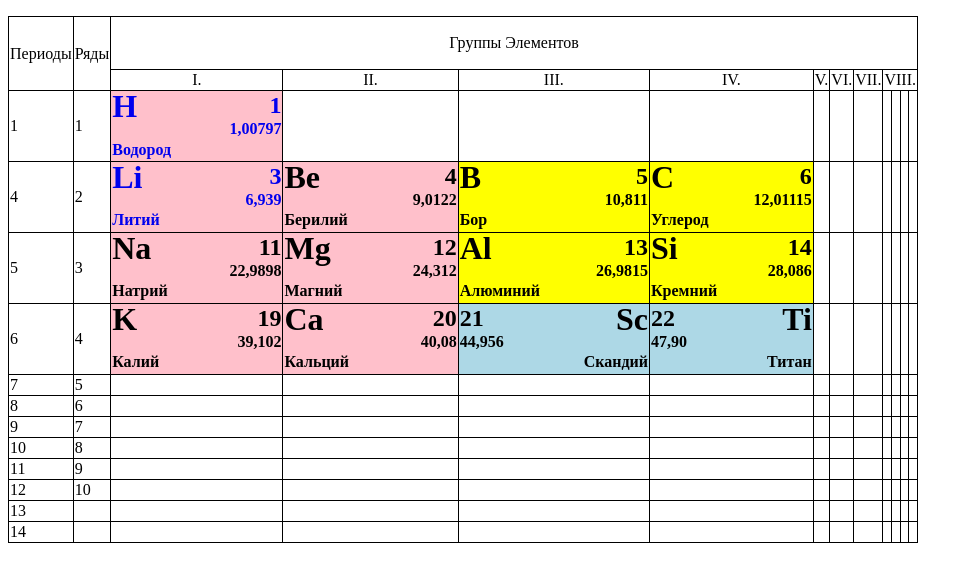
After one commit to Bondaletov56/Bondaletov_ILya, a PHP site: page /table.html in a window 1280 px wide. The commit adds this page. Shown: the top 582 px of the page, without its empty margins (0-973 px from the left). Run offline with PHP 8.4, Linux system fonts and the light colour scheme.

Commit message:
31-01-2022

```diff
--- a/index.html
+++ b/index.html
@@ -11,9 +11,11 @@
 <body class="body">
     <header class="header">
         <img class="logo" src="images/Bi_300_200.png" alt="Нет рисунка">
+        <button class="tab" type="button" name="Tab"><a href="table.html">Таблица Менделеева</a></button>
     </header>
     <main class="main">
-        <div class="menu"></div>
+        <div class="menu">
+        </div>
         <img class="photo" src="images/Photo.jpeg" alt="Нет рисунка">
         <div class="fio">
            <h1 class="b">Илья Бондалетов</h1>
--- /dev/null
+++ b/styles/TableStyle.css
@@ -0,0 +1,72 @@
+.table, td, tr{
+    border: 1px solid black;
+    border-collapse: collapse;
+}
+.rm{
+    list-style-type: upper-roman;
+    text-align: center;
+}
+.pink{
+    background-color: pink;
+}
+.yellow{
+    background-color: yellow;
+}
+.blue{
+    background-color: lightblue;
+}
+.simvol{
+    text-align: left;
+    vertical-align: top;
+    width: 30%;
+    float: left;
+    margin-top: -25px;
+}
+.simvol_r{
+    text-align: right;
+    vertical-align: top;
+    width: 30%;
+    float: right;
+    margin-top: -25px;
+}
+.nomer{
+    text-align: right;
+    vertical-align: top;
+    width: 70%;
+    float: right;
+    margin-top: -20px;
+}
+.nomer_l{
+    text-align: left;
+    vertical-align: top;
+    width: 70%;
+    float: left;
+    margin-top: -20px;
+}
+.massa_l{
+    text-align: left;
+    width: 60%;
+    float: left;
+    margin-top: -40px;
+}
+.massa_r{
+    text-align: right;
+    width: 60%;
+    float: right;
+    margin-top: -40px;
+}
+.name_l{
+    float: left;
+    text-align: left;
+    width: 60%;
+    margin-top: -40px;
+    margin-bottom: -20px;
+
+}
+.name_r{
+    float: right;
+    text-align: right;
+    width: 60%;
+    margin-top: -40px;
+    margin-bottom: -20px;
+}
--- a/styles/style.css
+++ b/styles/style.css
@@ -16,6 +16,12 @@
 .menu{
     height: 100px;
     border-bottom: solid 2px gray;
+}
+.tab{
+    border-radius: 7px;
+    border: solid 2px gray;
+    background-color: darkgray;
+    margin: 70px;
 }
 .photo{
     width: 30%;
--- /dev/null
+++ b/table.html
@@ -0,0 +1,278 @@
+<!DOCTYPE html>
+<html lang="en">
+<head>
+    <meta charset="UTF-8">
+    <title>Table</title>
+    <link rel="stylesheet" type="text/css" href="styles/TableStyle.css">
+</head>
+<body>
+    <table class="table">
+        <tr>
+            <td rowspan="2">Периоды</td>
+            <td rowspan="2">Ряды</td>
+            <td colspan="13"><p align="center">Группы Элементов</p></td>
+        </tr>
+        <tr class="rm">
+            <ol type="I" >
+            <td><li value="1"></li></td>
+            <td><li value="2"></li></td>
+            <td><li value="3"></li></td>
+            <td><li value="4"></li></td>
+            <td><li value="5"></li></td>
+            <td><li value="6"></li></td>
+            <td><li value="7"></li></td>
+            <td colspan="13"><li value="8"></li></td>
+            </ol>
+        </tr>
+        <tr>
+            <td>1</td>
+            <td>1</td>
+            <td class="pink">
+                <a href="https://ru.wikipedia.org/wiki/%D0%92%D0%BE%D0%B4%D0%BE%D1%80%D0%BE%D0%B4" target="_blank" title="Водород-Википедия">
+                    <div class="simvol"><h1>H</h1></div>
+                    <div class="nomer"><h2>1</h2></div>
+                    <div class="massa_r"><h4>1,00797</h4></div>
+                    <div class="name_l"><h4><b>Водород</b></h4></div>
+                </a>
+            </td>
+            <td></td>
+            <td></td>
+            <td></td>
+            <td></td>
+            <td></td>
+            <td></td>
+            <td></td>
+            <td></td>
+            <td></td>
+            <td></td>
+        </tr>
+        <tr>
+            <td>4</td>
+            <td>2</td>
+            <td class="pink">
+                <a href="https://ru.wikipedia.org/wiki/%D0%9B%D0%B8%D1%82%D0%B8%D0%B9" target="_blank" title="Литий-Википедия">
+                    <div class="simvol"><h1>Li</h1></div>
+                    <div class="nomer"><h2>3</h2></div>
+                    <div class="massa_r"><h4>6,939</h4></div>
+                    <div class="name_l"><h4><b>Литий</b></h4></div>
+                </a>
+            </td>
+            <td class="pink">
+                <div class="simvol"><h1>Be</h1></div>
+                <div class="nomer"><h2>4</h2></div>
+                <div class="massa_r"><h4>9,0122</h4></div>
+                <div class="name_l"><h4><b>Берилий</b></h4></div>
+            </td>
+            <td class="yellow">
+                <div class="simvol"><h1>B</h1></div>
+                <div class="nomer"><h2>5</h2></div>
+                <div class="massa_r"><h4>10,811</h4></div>
+                <div class="name_l"><h4><b>Бор</b></h4></div>
+            </td>
+            <td class="yellow">
+                <div class="simvol"><h1>C</h1></div>
+                <div class="nomer"><h2>6</h2></div>
+                <div class="massa_r"><h4>12,01115</h4></div>
+                <div class="name_l"><h4><b>Углерод</b></h4></div>
+            </td>
+            <td></td>
+            <td></td>
+            <td></td>
+            <td></td>
+            <td></td>
+            <td></td>
+            <td></td>
+        </tr>
+        <tr>
+            <td>5</td>
+            <td>3</td>
+            <td class="pink">
+                <div class="simvol"><h1>Na</h1></div>
+                <div class="nomer"><h2>11</h2></div>
+                <div class="massa_r"><h4>22,9898</h4></div>
+                <div class="name_l"><h4><b>Натрий</b></h4></div>
+            </td>
+            <td class="pink">
+                <div class="simvol"><h1>Mg</h1></div>
+                <div class="nomer"><h2>12</h2></div>
+                <div class="massa_r"><h4>24,312</h4></div>
+                <div class="name_l"><h4><b>Магний</b></h4></div>
+            </td>
+            <td class="yellow">
+                <div class="simvol"><h1>Al</h1></div>
+                <div class="nomer"><h2>13</h2></div>
+                <div class="massa_r"><h4>26,9815</h4></div>
+                <div class="name_l"><h4><b>Алюминий</b></h4></div>
+            </td>
+            <td class="yellow">
+                <div class="simvol"><h1>Si</h1></div>
+                <div class="nomer"><h2>14</h2></div>
+                <div class="massa_r"><h4>28,086</h4></div>
+                <div class="name_l"><h4><b>Кремний</b></h4></div>
+            </td>
+            <td></td>
+            <td></td>
+            <td></td>
+            <td></td>
+            <td></td>
+            <td></td>
+            <td></td>
+        </tr>
+        <tr>
+            <td>6</td>
+            <td>4</td>
+            <td class="pink">
+                <div class="simvol"><h1>K</h1></div>
+                <div class="nomer"><h2>19</h2></div>
+                <div class="massa_r"><h4>39,102</h4></div>
+                <div class="name_l"><h4><b>Калий</b></h4></div>
+            </td>
+            <td class="pink">
+                <div class="simvol"><h1>Ca</h1></div>
+                <div class="nomer"><h2>20</h2></div>
+                <div class="massa_r"><h4>40,08</h4></div>
+                <div class="name_l"><h4><b>Кальций</b></h4></div>
+            </td>
+            <td class="blue">
+                <div class="simvol_r"><h1>Sc</h1></div>
+                <div class="nomer_l"><h2>21</h2></div>
+                <div class="massa_l"><h4>44,956</h4></div>
+                <div class="name_r"><h4><b>Скандий</b></h4></div>
+            </td>
+            <td class="blue">
+                <div class="simvol_r"><h1>Ti</h1></div>
+                <div class="nomer_l"><h2>22</h2></div>
+                <div class="massa_l"><h4>47,90</h4></div>
+                <div class="name_r"><h4><b>Титан</b></h4></div>
+            </td>
+            <td></td>
+            <td></td>
+            <td></td>
+            <td></td>
+            <td></td>
+            <td></td>
+            <td></td>
+        </tr>
+        <tr>
+            <td>7</td>
+            <td>5</td>
+            <td></td>
+            <td></td>
+            <td></td>
+            <td></td>
+            <td></td>
+            <td></td>
+            <td></td>
+            <td></td>
+            <td></td>
+            <td></td>
+            <td></td>
+        </tr>
+        <tr>
+            <td>8</td>
+            <td>6</td>
+            <td></td>
+            <td></td>
+            <td></td>
+            <td></td>
+            <td></td>
+            <td></td>
+            <td></td>
+            <td></td>
+            <td></td>
+            <td></td>
+            <td></td>
+        </tr>
+        <tr>
+            <td>9</td>
+            <td>7</td>
+            <td></td>
+            <td></td>
+            <td></td>
+            <td></td>
+            <td></td>
+            <td></td>
+            <td></td>
+            <td></td>
+            <td></td>
+            <td></td>
+            <td></td>
+        </tr>
+        <tr>
+            <td>10</td>
+            <td>8</td>
+            <td></td>
+            <td></td>
+            <td></td>
+            <td></td>
+            <td></td>
+            <td></td>
+            <td></td>
+            <td></td>
+            <td></td>
+            <td></td>
+            <td></td>
+        </tr>
+        <tr>
+            <td>11</td>
+            <td>9</td>
+            <td></td>
+            <td></td>
+            <td></td>
+            <td></td>
+            <td></td>
+            <td></td>
+            <td></td>
+            <td></td>
+            <td></td>
+            <td></td>
+            <td></td>
+        </tr>
+        <tr>
+            <td>12</td>
+            <td>10</td>
+            <td></td>
+            <td></td>
+            <td></td>
+            <td></td>
+            <td></td>
+            <td></td>
+            <td></td>
+            <td></td>
+            <td></td>
+            <td></td>
+            <td></td>
+        </tr>
+        <tr>
+            <td>13</td>
+            <td></td>
+            <td></td>
+            <td></td>
+            <td></td>
+            <td></td>
+            <td></td>
+            <td></td>
+            <td></td>
+            <td></td>
+            <td></td>
+            <td></td>
+            <td></td>
+        </tr>
+        <tr>
+            <td>14</td>
+            <td></td>
+            <td></td>
+            <td></td>
+            <td></td>
+            <td></td>
+            <td></td>
+            <td></td>
+            <td></td>
+            <td></td>
+            <td></td>
+            <td></td>
+            <td></td>
+        </tr>
+    </table>
+</body>
+</html>
```
